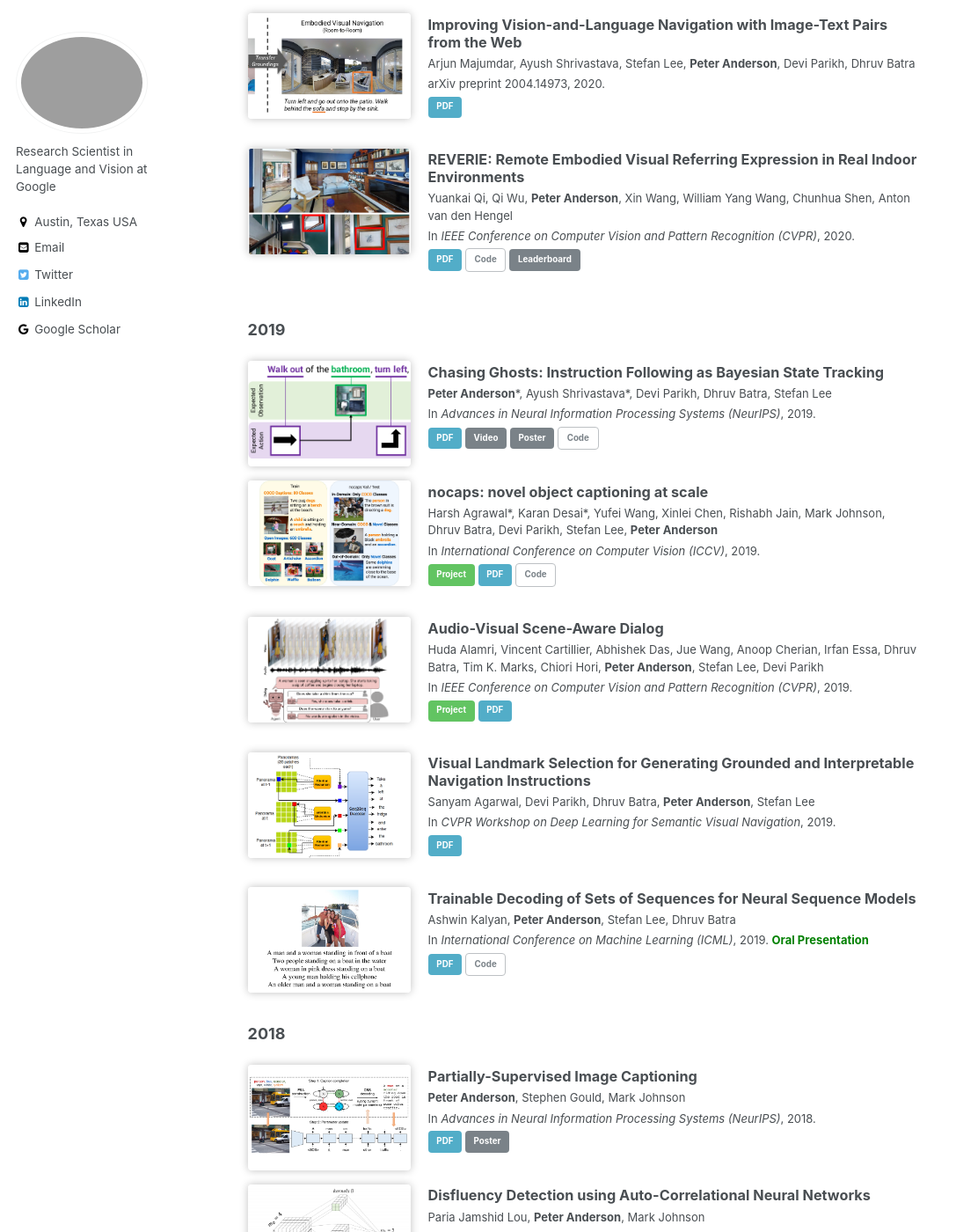
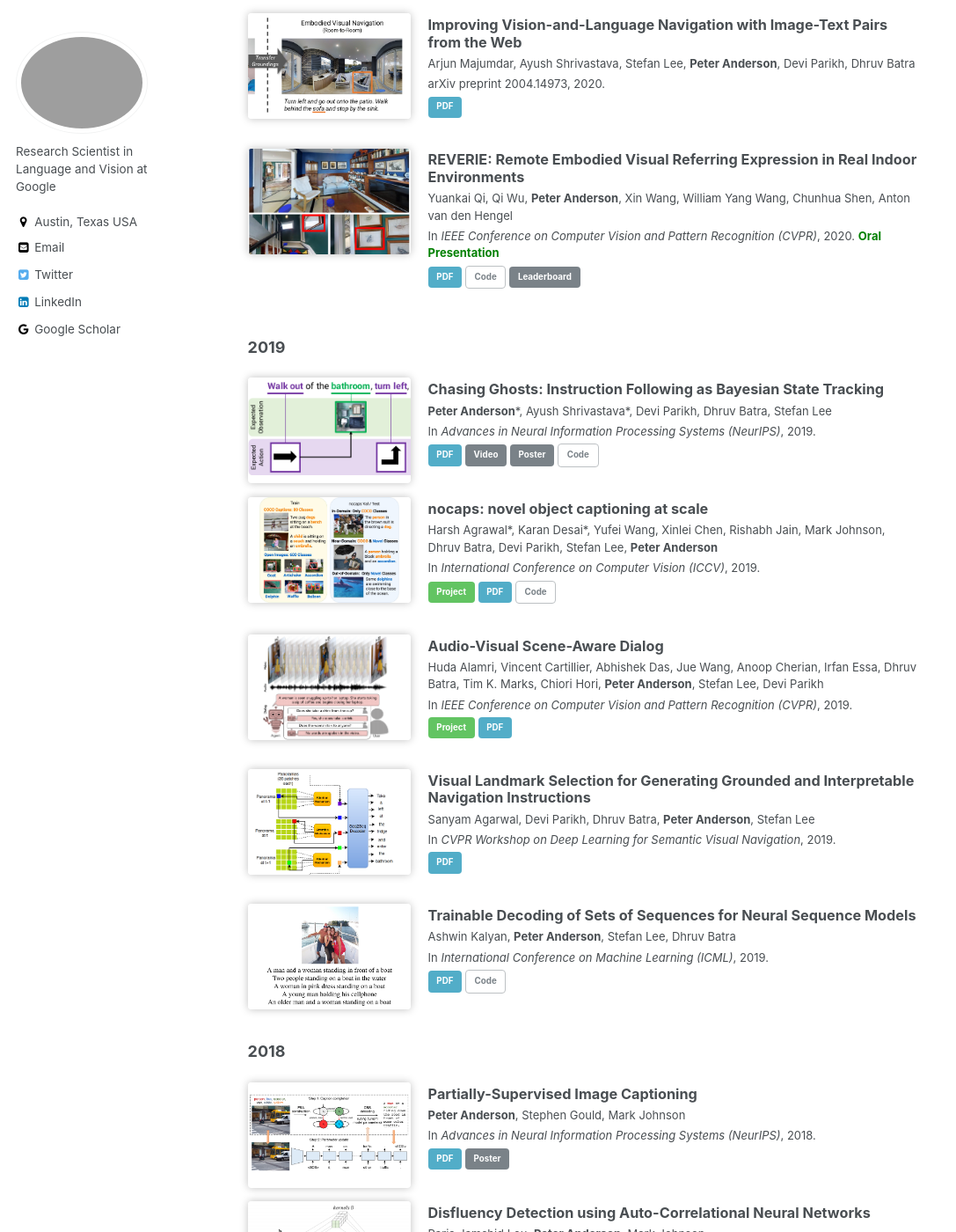
Before and after one commit to peteanderson80/peteanderson80.github.io, a Jekyll site: the page built from index.html, in a window 1280 px wide and 1400 px high, scrolled down 795 px. Shown: the whole window at 88% size, without its empty margins (0-1087 px from the left). Built offline with Jekyll 4.4.1, drawn with Linux system fonts in a browser that asks for light colours; the list of posts is cut into pages by our own code; part of the change alters nothing that is shown.

```diff
--- a/_data/publications.yml
+++ b/_data/publications.yml
@@ -8,7 +8,7 @@ year2020:
       - "[PDF](https://arxiv.org/pdf/2004.14973.pdf){: .btn .btn--info}"
   - title: "REVERIE: Remote Embodied Visual Referring Expression in Real Indoor Environments"
     authors: "Yuankai Qi, Qi Wu, **Peter Anderson**, Xin Wang, William Yang Wang, Chunhua Shen, Anton van den Hengel"
-    venue: "In *IEEE Conference on Computer Vision and Pattern Recognition (CVPR)*, 2020."
+    venue: "In *IEEE Conference on Computer Vision and Pattern Recognition (CVPR)*, 2020. **Oral Presentation**{:.oral}"
     teaser: rerere.png
     links:
       - "[PDF](https://arxiv.org/pdf/1904.10151.pdf){: .btn .btn--info}"
@@ -47,7 +47,7 @@ year2019:
       - "[PDF](/images/visual-landmarks.pdf){: .btn .btn--info}"
   - title: "Trainable Decoding of Sets of Sequences for Neural Sequence Models"
     authors: "Ashwin Kalyan, **Peter Anderson**, Stefan Lee, Dhruv Batra"
-    venue: "In *International Conference on Machine Learning (ICML)*, 2019. **Oral Presentation**{:.oral}"
+    venue: "In *International Conference on Machine Learning (ICML)*, 2019."
     teaser: sets_of_sequences.png
     links:
       - "[PDF](http://proceedings.mlr.press/v97/kalyan19a/kalyan19a.pdf){: .btn .btn--info}"
```
